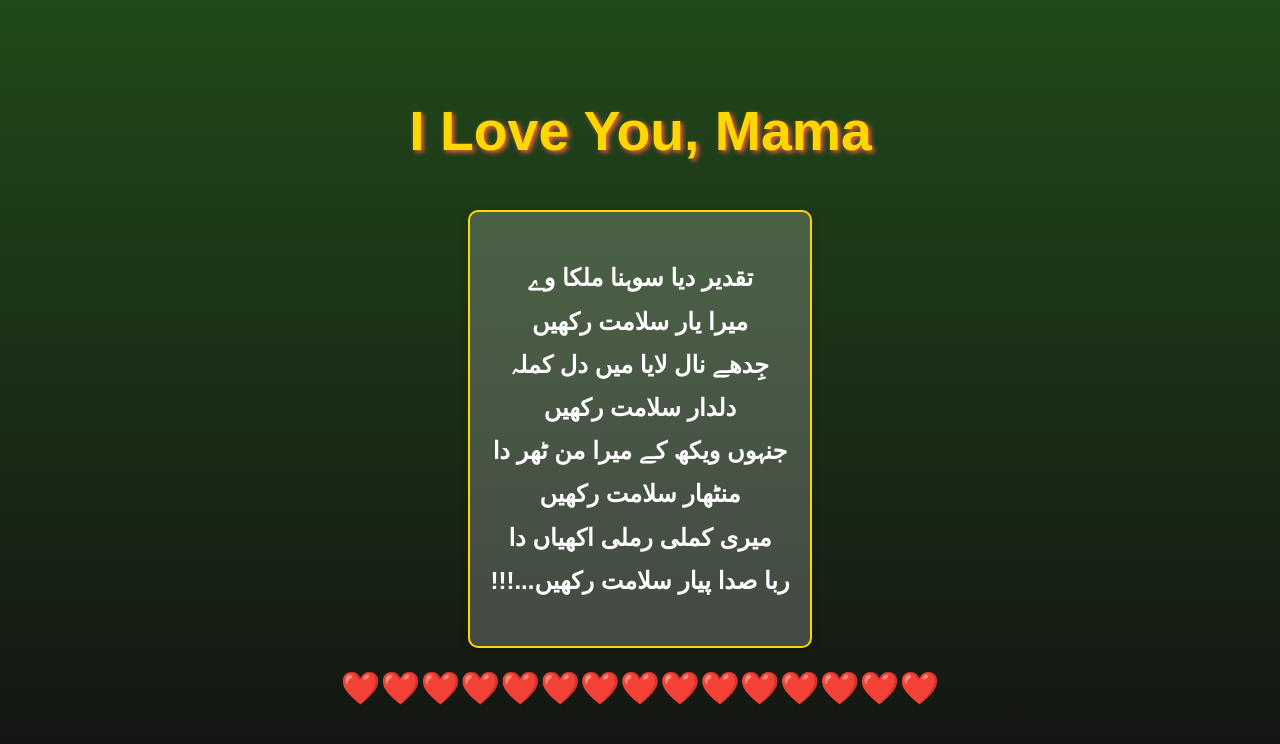
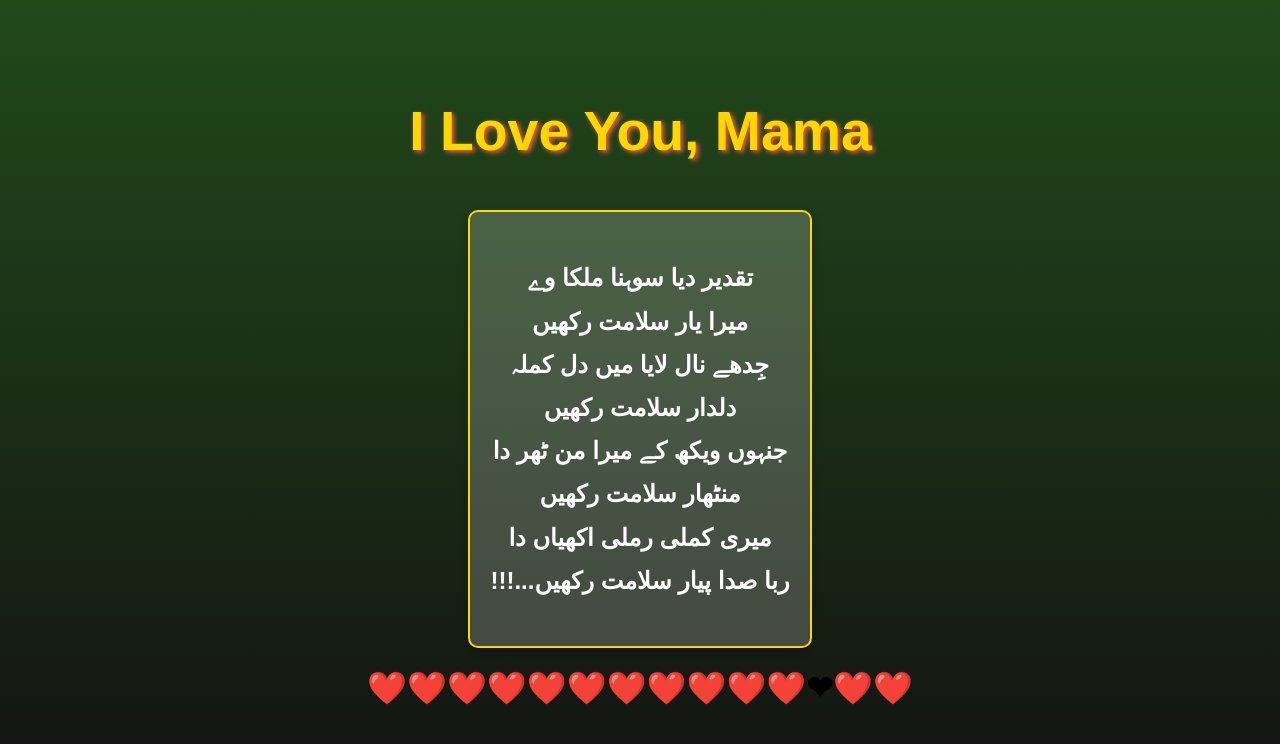
Before and after one commit to Amna1993/mamabirthday, a plain HTML site: page index.html in a window 1280 px wide. Drawn offline with Linux system fonts and the light colour scheme.

Commit message:
Update index.html

```diff
--- a/index.html
+++ b/index.html
@@ -29,7 +29,7 @@
       </p>
 
     </div>
-    <h1>❤️❤️❤️❤️❤️❤️❤️❤️❤️❤️❤️❤️❤️❤️❤️</h1>
+    <h1>❤️❤️❤️❤️❤️❤️❤️❤️❤️❤️❤️❤❤️❤️</h1>
   </div>
 
 
```
